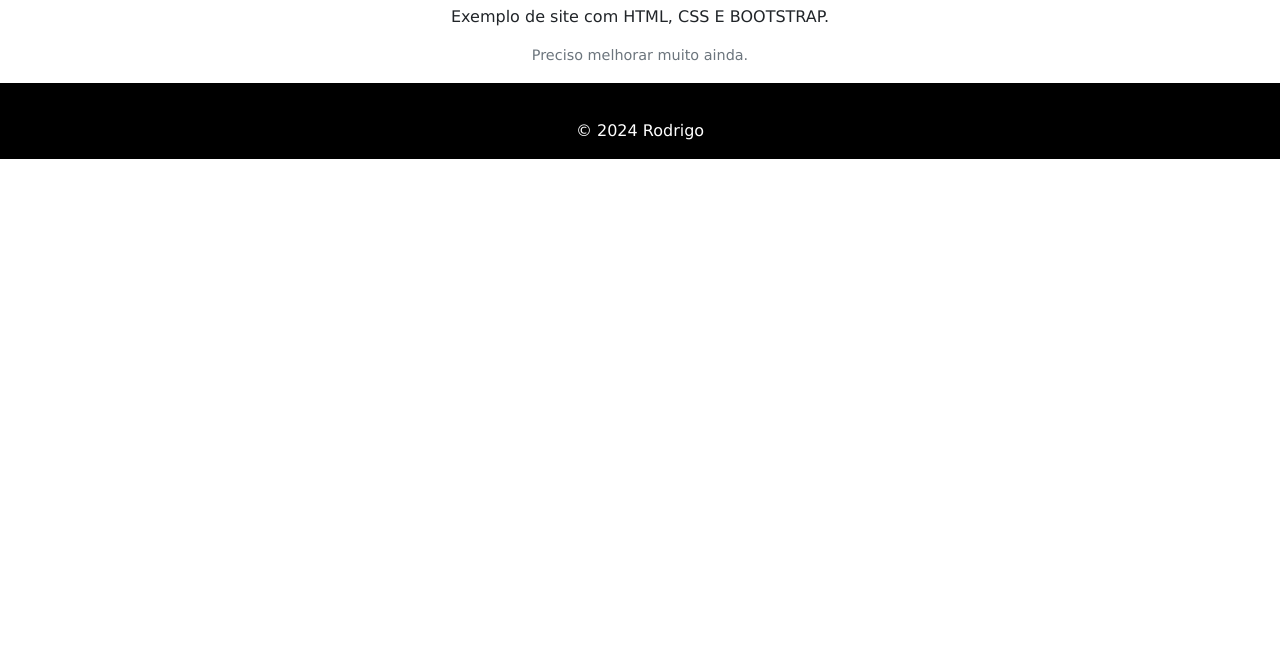
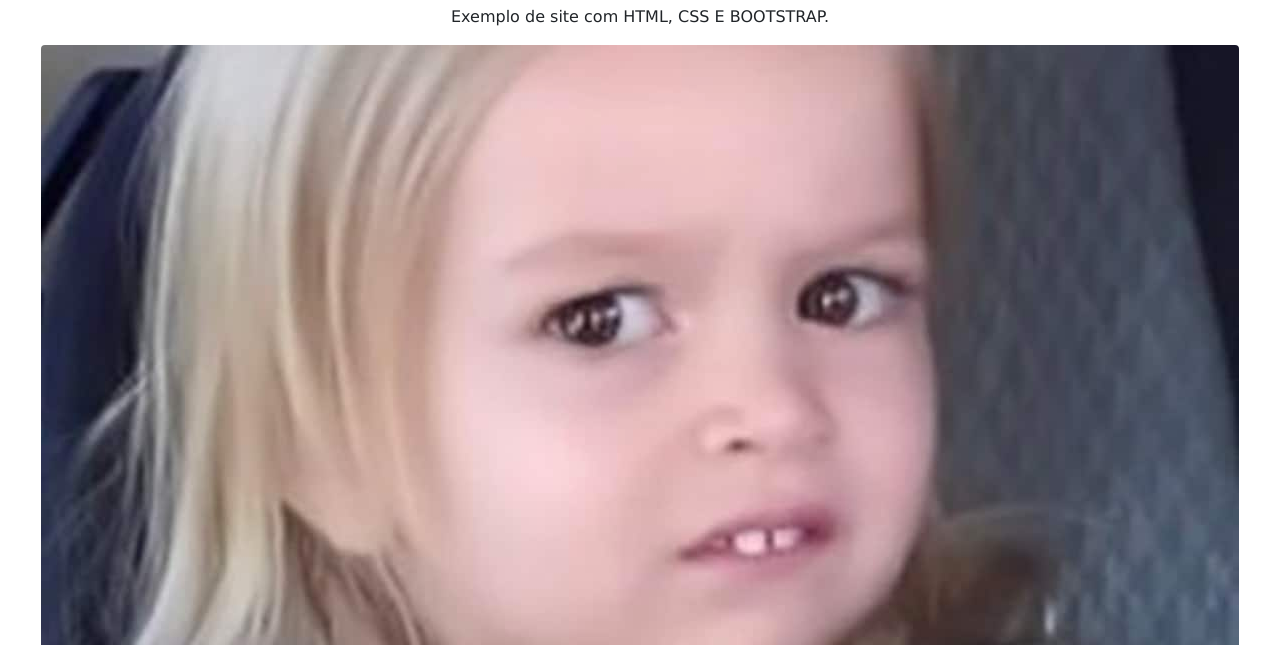
Before and after one commit to RodrigoSchlenper/Minha-atividade, a plain HTML site: page index.html in a window 1280 px wide. Shown: the part 155-800 px from the top of the page. Drawn offline with nearby package versions, Linux system fonts and the light colour scheme.

Commit message:
Update index.html
colocando imagem

```diff
--- a/index.html
+++ b/index.html
@@ -40,7 +40,7 @@
   </div>
 
   <figure class="figure">
-
+    <img src="imagens/Chloe-meme.jpg" class="figure-img img-fluid rounded" alt="...">
     <figcaption class="figure-caption">Preciso melhorar muito ainda.</figcaption>
   </figure>
 
```
